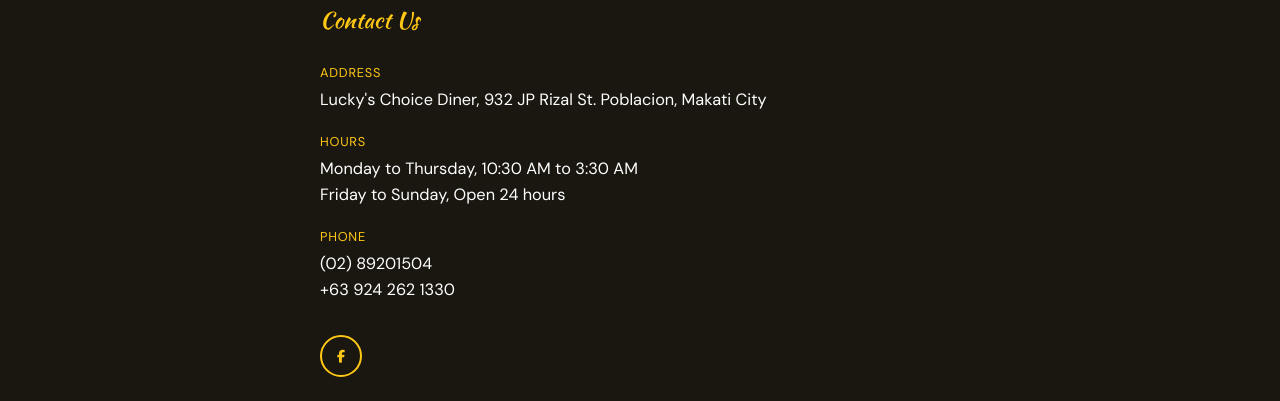
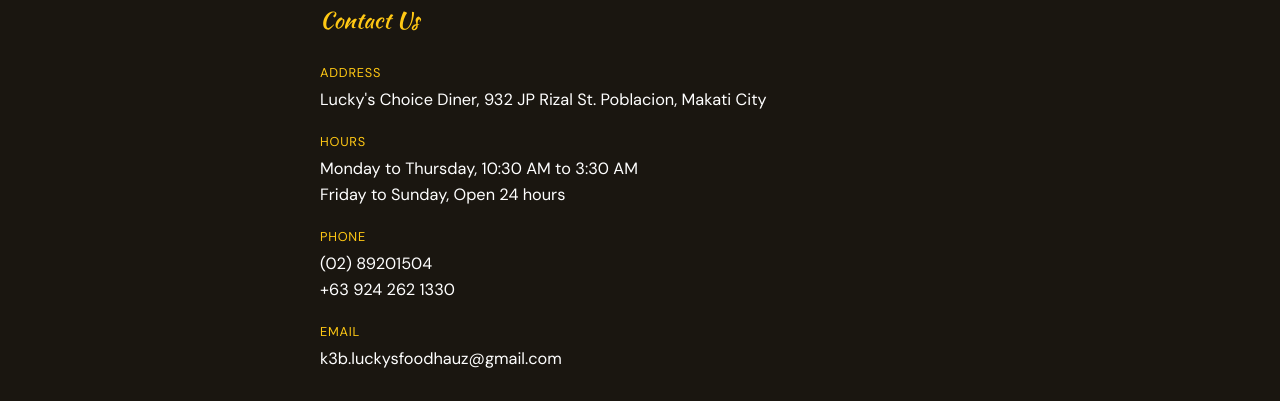
Before and after one commit to gianfrancoclrxs-svg/luckys-choice-diner, a plain HTML site: page index.html in a window 1280 px wide. Shown: the part 10582-10983 px from the top of the page. Drawn offline with Linux system fonts and the light colour scheme.

Commit message:
Added Email

```diff
--- a/index.html
+++ b/index.html
@@ -332,6 +332,14 @@
             <dd>(02) 89201504</dd>
             <dd>+63 924 262 1330</dd>
           </div>
+          <div>
+            <dt>Email</dt>
+            <dd>
+              <a href="mailto:your-email@gmail.com">
+                k3b.luckysfoodhauz@gmail.com
+              </a>
+            </dd>
+          </div>
         </dl>
 
         <div class="contact__socials">
```
